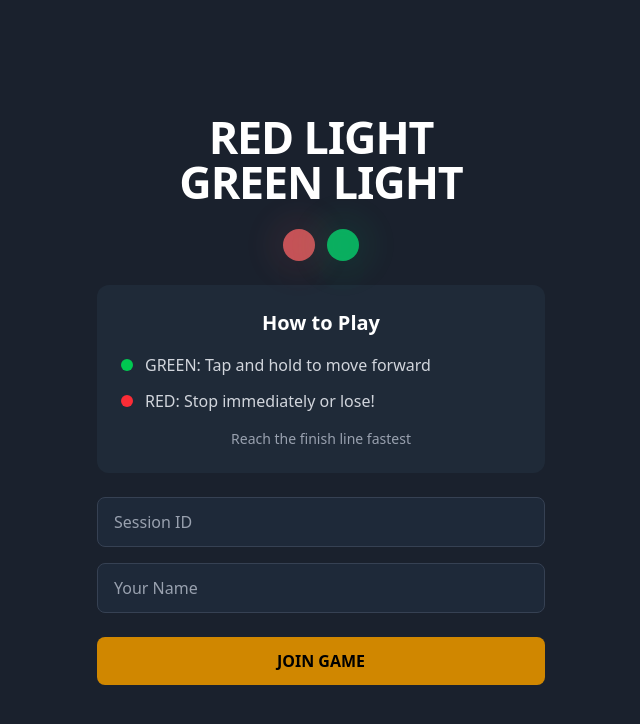
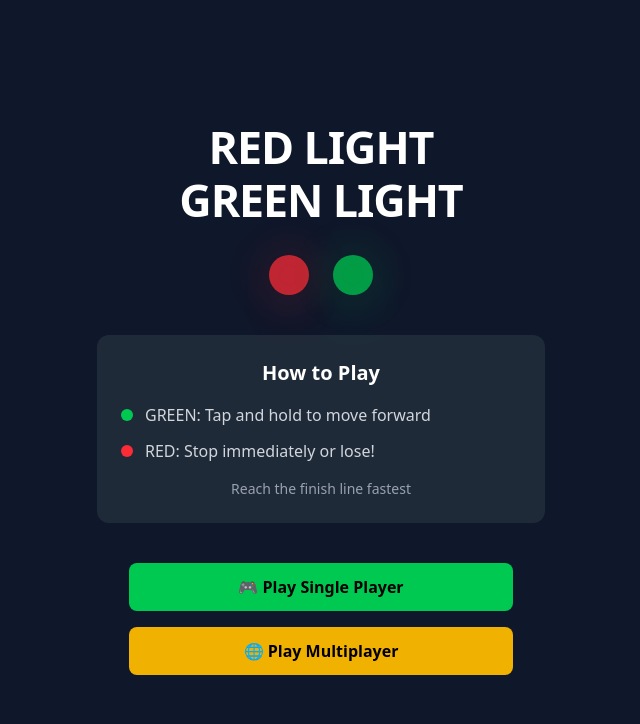
Before and after one commit to tanay-nagde/green-light-redlight, a Next.js app: page / in a window 1280 px wide. Shown: the top 724 px of the page, without its empty margins (319-959 px from the left). Built offline with nearby package versions, Linux system fonts and the light colour scheme.

Commit message:
single player mode working

```diff
--- a/package.json
+++ b/package.json
@@ -9,6 +9,7 @@
     "lint": "next lint"
   },
   "dependencies": {
+    "firebase-admin": "^13.4.0",
     "lucide-react": "^0.539.0",
     "next": "15.4.6",
     "react": "19.1.0",
@@ -16,9 +17,11 @@
   },
   "devDependencies": {
     "@tailwindcss/postcss": "^4",
+    "@types/jsonwebtoken": "^9.0.10",
     "@types/node": "^20",
     "@types/react": "^19",
     "@types/react-dom": "^19",
+    "jsonwebtoken": "^9.0.2",
     "tailwindcss": "^4",
     "typescript": "^5"
   }
--- /dev/null
+++ b/src/app/api/game/create.ts
@@ -0,0 +1,19 @@
+import type { NextApiRequest, NextApiResponse } from "next";
+import { db } from "@/utils/Db";
+import { Game } from "@/utils/types/game";
+
+export default async function handler(req: NextApiRequest, res: NextApiResponse) {
+  if (req.method !== "POST") return res.status(405).end();
+
+  const expiresAt = Date.now() + 5 * 60 * 1000;
+
+  const newGame: Game = {
+    createdAt: Date.now(),
+    expiresAt,
+    status: "active"
+  };
+
+  const gameRef = await db.collection("games").add(newGame);
+
+  res.status(200).json({ gameId: gameRef.id, expiresAt });
+}
--- /dev/null
+++ b/src/app/api/game/join.ts
@@ -0,0 +1,29 @@
+
+import type { NextApiRequest, NextApiResponse } from "next";
+import { db } from "@/utils/Db";
+import { v4 as uuidv4 } from "uuid";
+import { Player } from "@/utils/types/game";
+import { signJwt } from '@/utils/jwt';
+import { cookies } from "next/headers";
+export default async function handler(req: NextApiRequest, res: NextApiResponse) {
+  if (req.method !== "POST") return res.status(405).end();
+
+  const { gameId, name } = req.body as { gameId: string; name: string };
+  const playerId = uuidv4();
+
+  const newPlayer: Player = {
+    name,
+    score: 0,
+    status: "playing",
+    lastSeen: Date.now()
+  };
+
+  await db.collection("games").doc(gameId).collection("players").doc(playerId).set(newPlayer);
+    // Sign JWT for the player
+    const token = signJwt({ playerId, gameId, name });
+    // set cookie
+    const cookiestore = await cookies();
+    cookiestore.set("token", token, { httpOnly: true, maxAge: 60 * 60 * 1000 });
+
+  res.status(200).json({ playerId, token });
+}
--- /dev/null
+++ b/src/app/api/game/update.ts
@@ -0,0 +1,43 @@
+import type { NextApiRequest, NextApiResponse } from "next";
+import { db } from "@/utils/Db";
+import { Player, LeaderboardEntry } from "@/utils/types/game";
+
+interface UpdateResponse {
+  onlineCount: number;
+  eliminatedCount: number;
+  leaderboard: LeaderboardEntry[];
+}
+
+export default async function handler(req: NextApiRequest, res: NextApiResponse<UpdateResponse | { error: string }>) {
+  if (req.method !== "POST") return res.status(405).end();
+
+  const { gameId, playerId, score, status } = req.body as {
+    gameId: string;
+    playerId: string;
+    score: number;
+    status: Player["status"];
+  };
+
+  const playerRef = db.collection("games").doc(gameId).collection("players").doc(playerId);
+
+  await playerRef.set(
+    {
+      score,
+      status,
+      lastSeen: Date.now()
+    },
+    { merge: true }
+  );
+
+  const playersSnap = await db.collection("games").doc(gameId).collection("players").get();
+  const players = playersSnap.docs.map(doc => ({ id: doc.id, ...(doc.data() as Player) }));
+
+  const onlineCount = players.filter(p => p.status === "playing").length;
+  const eliminatedCount = players.filter(p => p.status === "eliminated").length;
+
+  const leaderboard = players
+    .sort((a, b) => b.score - a.score)
+    .slice(0, 10);
+
+  res.status(200).json({ onlineCount, eliminatedCount, leaderboard });
+}
--- /dev/null
+++ b/src/app/multiplayer/[session]/page.tsx
@@ -0,0 +1,18 @@
+"use client";
+import Game from "@/components/game/index";
+import Navbar from "@/components/game/Navbar";
+
+import { useParams } from "next/navigation";
+
+const Page = () => {
+  const { session } = useParams();
+  console.log("Game slug:", session);
+  return (
+    <>
+      <Navbar userName="Player1" playersOnline={5} />
+      <Game />
+    </>
+  );
+};
+
+export default Page;
--- a/src/app/page.tsx
+++ b/src/app/page.tsx
@@ -1,21 +1,13 @@
-"use client"
-import Link from 'next/link';
-import React, { useState } from 'react';
+"use client";
+
+import Link from "next/link";
+import React from "react";
 
 const Home = () => {
-  const [sessionId, setSessionId] = useState('');
-  const [playerName, setPlayerName] = useState('');
-
-  const handleJoinGame = () => {
-    if (sessionId.trim() && playerName.trim()) {
-      console.log('Joining game:', { sessionId, playerName });
-    }
-  };
-
   return (
-    <div className="min-h-screen flex items-center justify-center p-6">
-      <div className="w-full max-w-md space-y-6">
-        <div className="text-center ">
+    <div className="min-h-screen flex flex-col items-center justify-center p-6 bg-[#0f172a]">
+      {/* Title */}
+      <div className="text-center space-y-2 mb-8">
         <h1 className="text-[2.8rem] font-bold text-white tracking-tight leading-none">
           RED LIGHT
         </h1>
@@ -24,29 +16,35 @@ const Home = () => {
         </h2>
       </div>
 
-        <div className="flex justify-center gap-3">
+      {/* Animated lights */}
+      <div className="flex justify-center gap-6 mb-10">
         <div className="relative">
-            <div className="w-8 h-8 bg-red-400 rounded-full shadow-red-500/50 shadow-2xl animate-pulse"></div>
-            <div className="absolute inset-0 w-8 h-8 bg-red-400 blur rounded-full animate-ping opacity-90"></div>
+          <div className="w-10 h-10 bg-red-500 rounded-full shadow-red-500/50 shadow-2xl animate-pulse"></div>
+          <div className="absolute inset-0 w-10 h-10 bg-red-500 blur rounded-full animate-ping opacity-80"></div>
         </div>
         <div className="relative">
-            <div className="w-8 h-8 bg-green-400 rounded-full shadow-green-500/50 shadow-2xl animate-pulse"></div>
-            <div className="absolute inset-0 w-8 h-8 bg-green-400 blur rounded-full animate-ping opacity-90"></div>
+          <div className="w-10 h-10 bg-green-500 rounded-full shadow-green-500/50 shadow-2xl animate-pulse"></div>
+          <div className="absolute inset-0 w-10 h-10 bg-green-500 blur rounded-full animate-ping opacity-80"></div>
         </div>
       </div>
 
-        <div className="bg-[#1F2A38] rounded-xl p-6 space-y-4">
+      {/* How to play */}
+      <div className="bg-[#1F2A38] rounded-xl p-6 space-y-4 mb-10 max-w-md w-full">
         <h3 className="text-xl font-semibold text-white text-center">
           How to Play
         </h3>
         <div className="space-y-3">
           <div className="flex items-center gap-3">
             <div className="w-3 h-3 bg-green-500 rounded-full"></div>
-              <span className="text-gray-300">GREEN: Tap and hold to move forward</span>
+            <span className="text-gray-300">
+              GREEN: Tap and hold to move forward
+            </span>
           </div>
           <div className="flex items-center gap-3">
             <div className="w-3 h-3 bg-red-500 rounded-full"></div>
-              <span className="text-gray-300">RED: Stop immediately or lose!</span>
+            <span className="text-gray-300">
+              RED: Stop immediately or lose!
+            </span>
           </div>
         </div>
         <p className="text-gray-400 text-center text-sm">
@@ -54,32 +52,20 @@ const Home = () => {
         </p>
       </div>
 
-        <div className="space-y-4">
-          <input
-            type="text"
-            placeholder="Session ID"
-            value={sessionId}
-            onChange={(e) => setSessionId(e.target.value)}
-            className="w-full px-4 py-3 bg-gray-800 border border-gray-700 rounded-lg text-white placeholder-gray-400 focus:outline-none focus:border-yellow-500 focus:ring-1 focus:ring-yellow-200 transition-colors"
-          />
-          <input
-            type="text"
-            placeholder="Your Name"
-            value={playerName}
-            onChange={(e) => setPlayerName(e.target.value)}
-            className="w-full px-4 py-3 bg-gray-800 border border-gray-700 rounded-lg text-white placeholder-gray-400 focus:outline-none focus:border-yellow-500 focus:ring-1 focus:ring-yellow-200 transition-colors"
-          />
-        </div>
-
-        <div className="mx-auto flex items-center justify-center">
-          <Link href={`/${sessionId}`}
-          className="w-full text-center bg-yellow-600 hover:bg-yellow-500 disabled:bg-gray-700 disabled:cursor-not-allowed text-black font-semibold py-3 px-6 rounded-lg transition-colors duration-200 transform hover:scale-101 disabled:hover:scale-100 cursor-pointer"
-          onClick={handleJoinGame}
-          disabled={!sessionId.trim() || !playerName.trim()}
+      {/* Options */}
+      <div className="space-y-4 w-full max-w-sm">
+        <Link
+          href="/play"
+          className="block text-center bg-green-500 hover:bg-green-400 text-black font-semibold py-3 px-6 rounded-lg transition-transform duration-200 transform hover:scale-105"
         >
-          JOIN GAME
+          🎮 Play Single Player
         </Link>
-        </div>
+        <Link
+          href="/multiplayer"
+          className="block text-center bg-yellow-500 hover:bg-yellow-400 text-black font-semibold py-3 px-6 rounded-lg transition-transform duration-200 transform hover:scale-105"
+        >
+          🌐 Play Multiplayer
+        </Link>
       </div>
     </div>
   );
--- a/src/app/[slug]/page.tsx
+++ b/src/app/play/page.tsx
@@ -1,8 +1,11 @@
 "use client";
 import Game from "@/components/game/index";
 import Navbar from "@/components/game/Navbar";
+import { useParams } from "next/navigation";
 
 const Page = () => {
+  const { slug } = useParams();
+  console.log("Game slug:", slug);
   return (
     <>
       <Navbar userName="Player1" playersOnline={5} />
--- /dev/null
+++ b/src/utils/Db.ts
@@ -0,0 +1,10 @@
+import admin from "firebase-admin";
+
+if (!admin.apps.length) {
+  admin.initializeApp({
+    credential: admin.credential.cert(JSON.parse(process.env.FIREBASE_SERVICE_ACCOUNT_KEY!)),
+    databaseURL: process.env.FIREBASE_DB_URL
+  });
+}
+
+export const db = admin.firestore();
--- /dev/null
+++ b/src/utils/jwt.ts
@@ -0,0 +1,35 @@
+
+import jwt, { Secret } from "jsonwebtoken";
+import { cookies } from "next/headers";
+const JWT_SECRET: Secret = process.env.JWT_SECRET || "dev_secret";
+// ⚠️ Use a strong secret in production, store in .env
+
+interface JwtPayload {
+  playerId: string;
+  gameId: string;
+  name?: string;
+}
+
+/**
+ * Sign a JWT for a player
+ */
+export function signJwt(payload: JwtPayload): string {
+  const options: jwt.SignOptions = { expiresIn:  60 * 60 *1000 };
+  return jwt.sign(payload, JWT_SECRET, options);
+}
+
+/**
+ * Verify a JWT and return payload
+ *
+ */
+export async function verifyJwt(): Promise<JwtPayload | null> {
+  try {
+    const cookiestore = await cookies();
+    const token = cookiestore.get("token")?.value;
+    if (!token) throw new Error("No token found");
+    return jwt.verify(token, JWT_SECRET) as JwtPayload;
+  } catch (err) {
+    console.error("JWT verification failed:", err);
+    return null;
+  }
+}
--- /dev/null
+++ b/src/utils/types/game.ts
@@ -0,0 +1,19 @@
+export type GameStatus = "active" | "finished";
+export type PlayerStatus = "playing" | "eliminated";
+
+export interface Game {
+  createdAt: number;      // timestamp (ms since epoch)
+  expiresAt: number;      // timestamp
+  status: GameStatus;
+}
+
+export interface Player {
+  name: string;
+  score: number;
+  status: PlayerStatus;
+  lastSeen: number;       // timestamp
+}
+
+export interface LeaderboardEntry extends Player {
+  id: string;             // playerId
+}
```
Also changed, not shown: 1 other file (tests, documents, lock files or other folders). Lines whose indentation alone changed are shown as unchanged.
